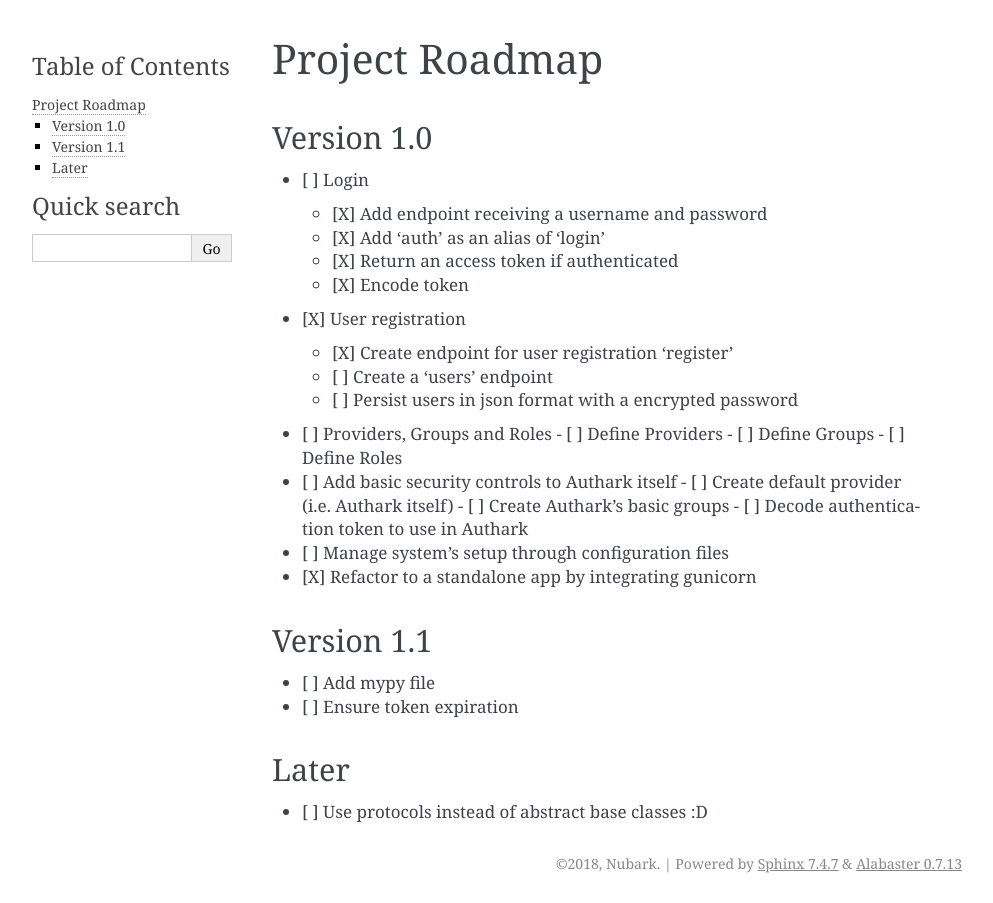
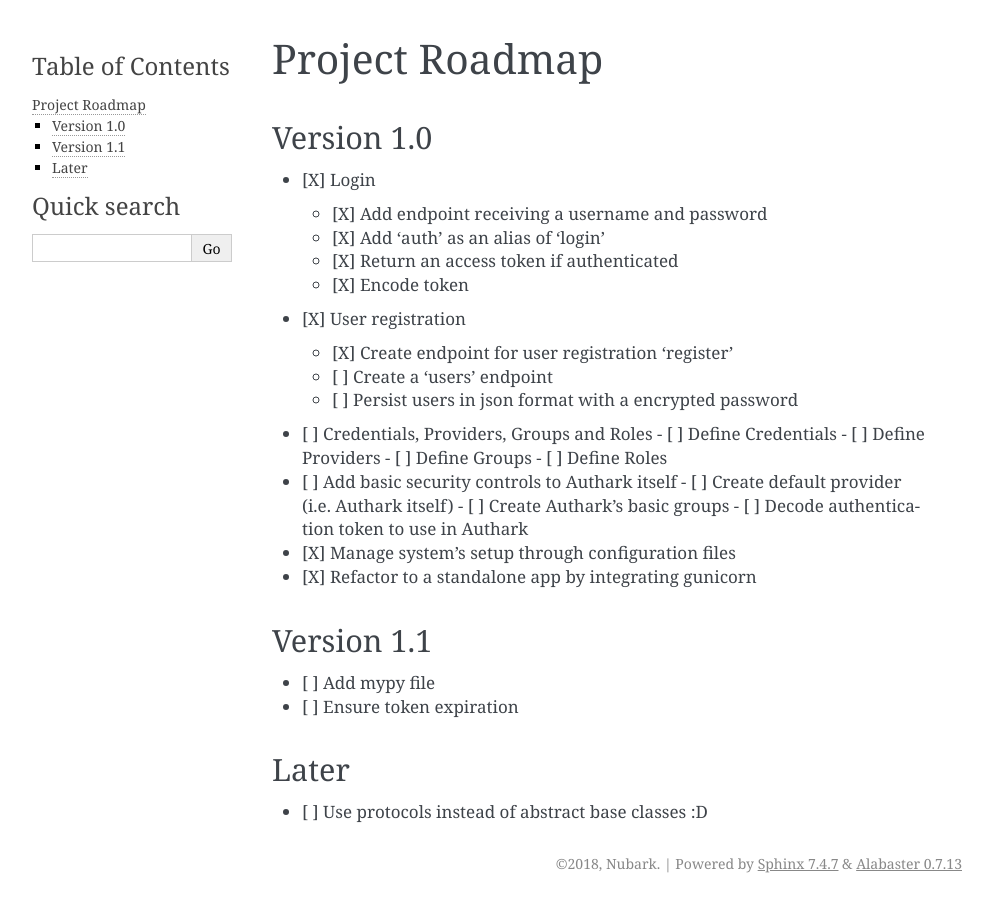
Before and after one commit to knowark/authark, a Sphinx documentation site: the page built from docs/roadmap.rst, in a window 1280 px wide. Shown: the whole page, without its empty margins (148-1141 px from the left). Built offline with Sphinx 7.4.7, drawn with Linux system fonts in a browser that asks for light colours.

Commit message:
Update roadmap

```diff
--- a/docs/roadmap.rst
+++ b/docs/roadmap.rst
@@ -5,7 +5,7 @@ Project Roadmap
 Version 1.0
 ===========
 
-- [ ] Login
+- [X] Login
 
   - [X] Add endpoint receiving a username and password
   - [X] Add 'auth' as an alias of 'login'
@@ -18,7 +18,8 @@ Version 1.0
   - [ ] Create a 'users' endpoint
   - [ ] Persist users in json format with a encrypted password
 
-- [ ] Providers, Groups and Roles
+- [ ] Credentials, Providers, Groups and Roles
+  - [ ] Define Credentials
   - [ ] Define Providers
   - [ ] Define Groups
   - [ ] Define Roles
@@ -28,7 +29,7 @@ Version 1.0
   - [ ] Create Authark's basic groups
   - [ ] Decode authentication token to use in Authark
 
-- [ ] Manage system's setup through configuration files
+- [X] Manage system's setup through configuration files
 - [X] Refactor to a standalone app by integrating gunicorn
 
 Version 1.1
```
